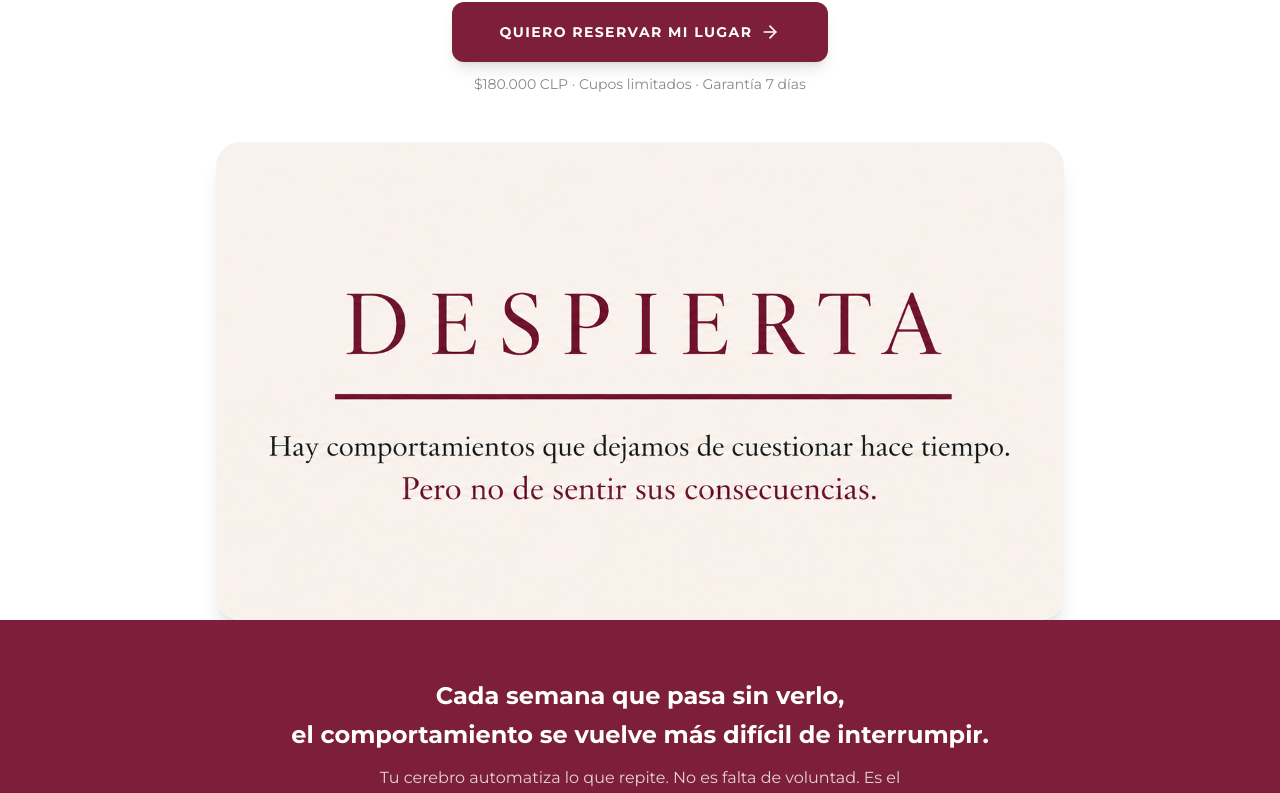
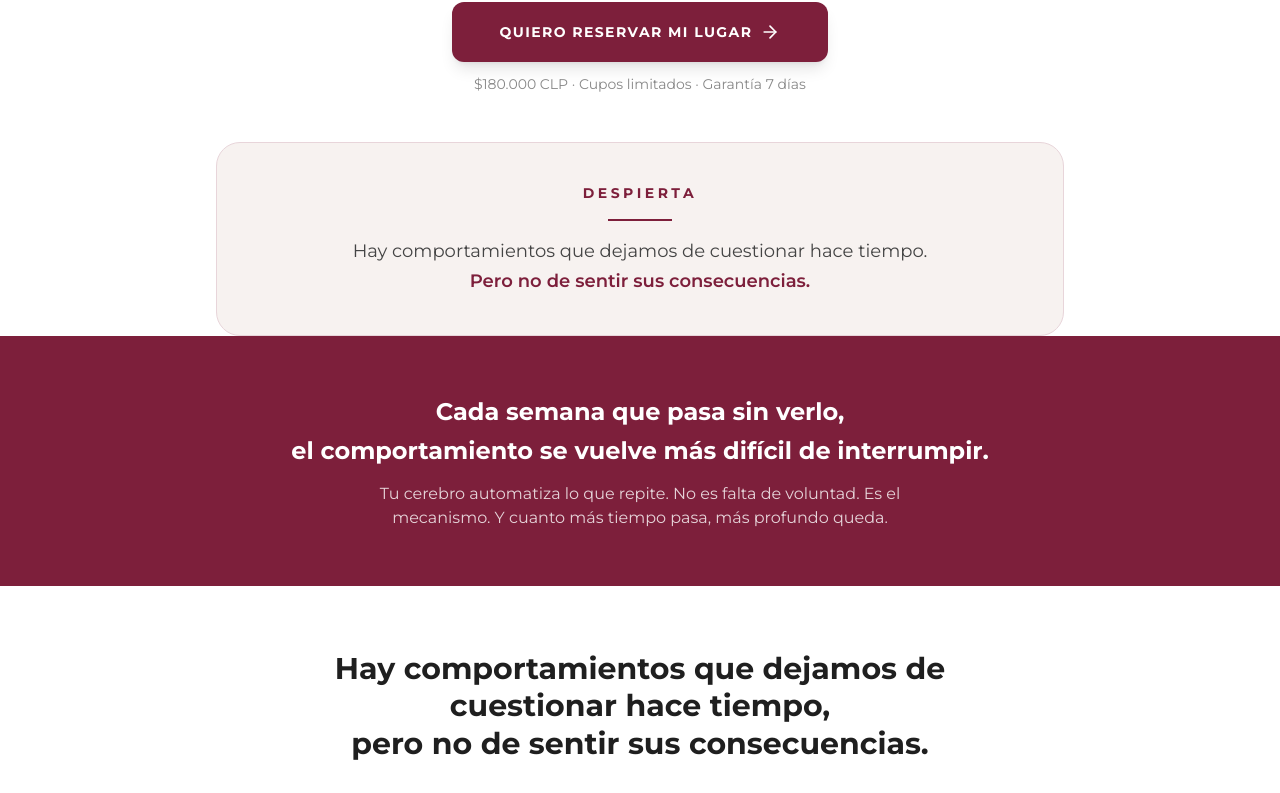
Before and after one commit to cursossolange/despierta-72h, a React (Vite) app: page / in a window 1280 px wide. Shown: the part 655-1448 px from the top of the page. Built offline with nearby package versions, Linux system fonts and the light colour scheme.

Commit message:
Update LandingPage.tsx

```diff
--- a/src/components/LandingPage.tsx
+++ b/src/components/LandingPage.tsx
@@ -132,17 +132,13 @@ export default function LandingPage({ onPurchase }: LandingPageProps) {
   initial={{ opacity: 0, scale: 0.97 }}
   animate={{ opacity: 1, scale: 1 }}
   transition={{ duration: 1.2, delay: 0.3 }}
-            className="overflow-hidden rounded-[24px] shadow-xl border border-slate-100"
+  className="overflow-hidden rounded-[24px] border border-[#E8D5DA] bg-[#F7F2F0] py-10 px-8"
 >
-            <div className="relative aspect-[16/9]">
-              <img
-               src="/banner limpio despierta (2).png"
-                alt="Despierta"
-                className="w-full h-full object-cover"
-              />
-            </div>
+  <p className="text-[#7D1F3B] tracking-[0.25em] text-sm font-black uppercase mb-4 text-center">Despierta</p>
+  <div className="w-16 h-[2px] bg-[#7D1F3B] mx-auto mb-4" />
+  <p className="text-base md:text-lg text-center leading-relaxed" style={{ color: '#444' }}>Hay comportamientos que dejamos de cuestionar hace tiempo.</p>
+  <p className="text-base md:text-lg text-center font-semibold text-[#7D1F3B]">Pero no de sentir sus consecuencias.</p>
 </motion.div>
-
         </div>
       </header>
 
```
Lines whose indentation alone changed are shown as unchanged.
